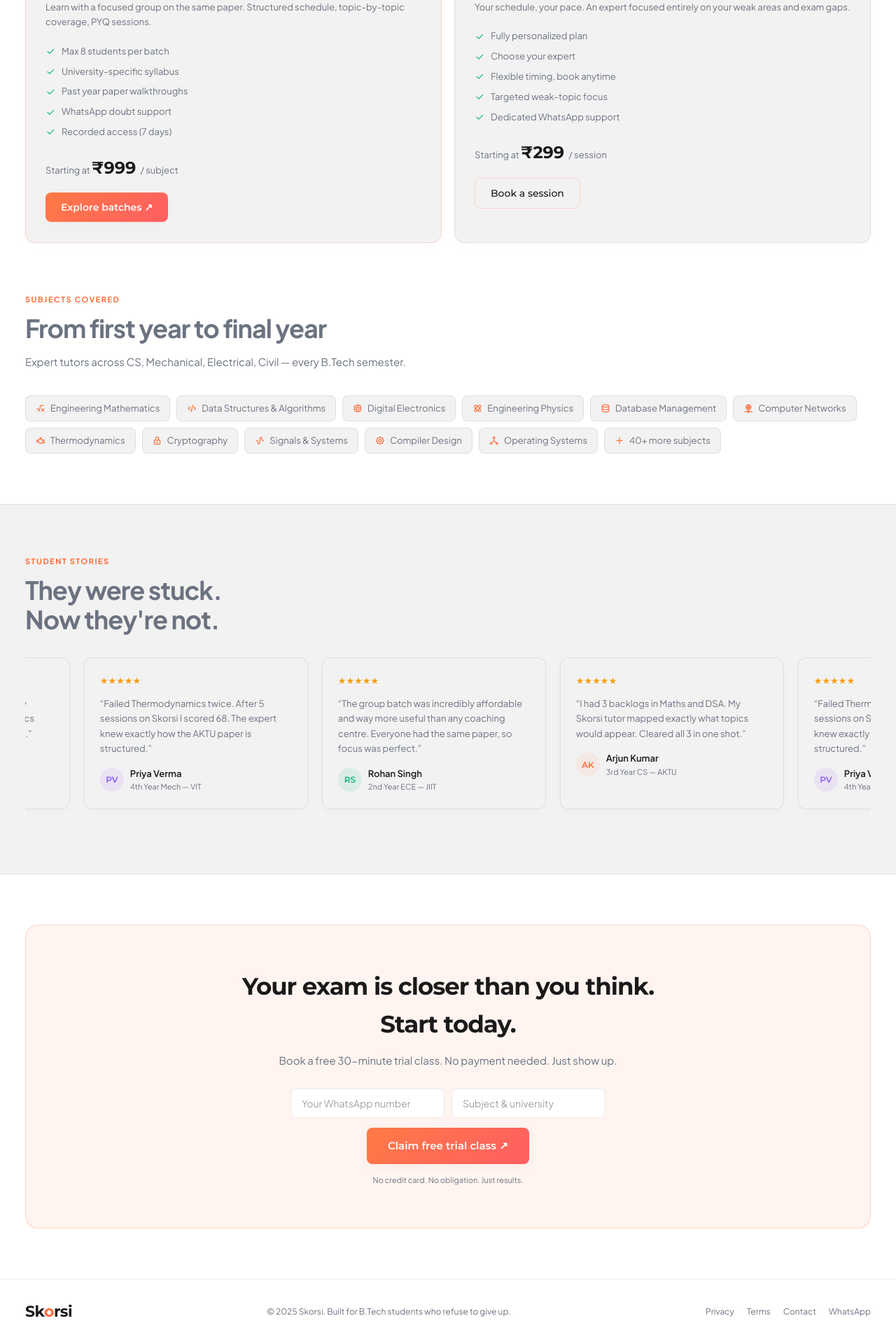
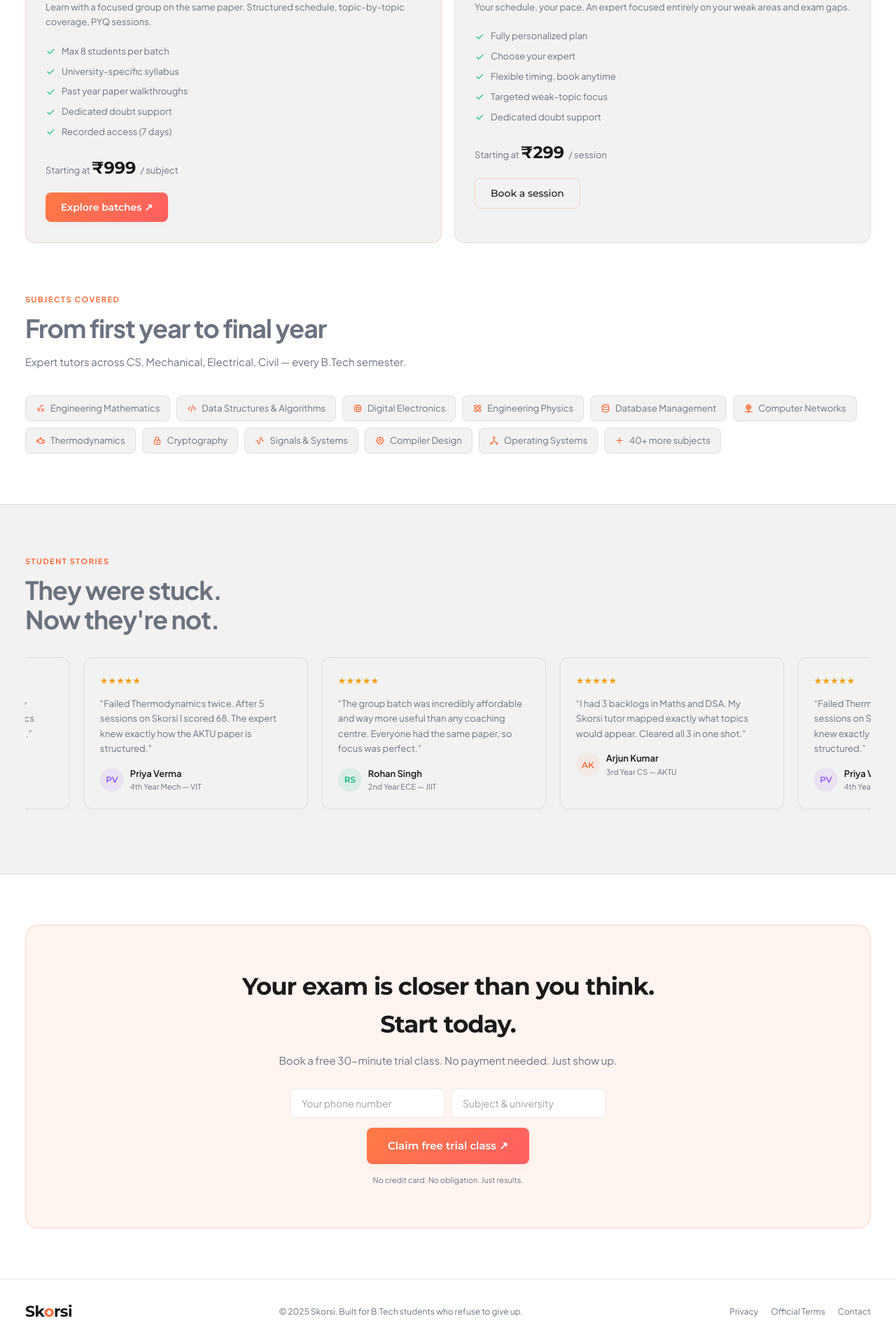
Before and after one commit to skorsilearning/SKORSI-WEBSITE, a React (Vite) app: page / in a window 1280 px wide. Shown: the part 2139-4059 px from the top of the page at 70% size. Built offline with nearby package versions, Linux system fonts and the light colour scheme.

Commit message:
Scrub all WhatsApp references, remove redirection on form submission, and update success header text

```diff
--- a/src/App.tsx
+++ b/src/App.tsx
@@ -67,33 +67,11 @@ function App() {
         body: JSON.stringify(payload)
       });
     } catch (error) {
-      // Log the error but do not block the WhatsApp redirect
       console.error('Error submitting lead to Sheets:', error);
     } finally {
       // Show confirmation screen
       setFormSubmitted(true);
     }
-
-    // Direct redirection to WhatsApp
-    const message = `Hello Skorsi! I would like to book a free trial class. My WhatsApp number is ${trimmedPhone} and my subject & university is ${trimmedSubject}.`;
-    const encodedText = encodeURIComponent(message);
-    const url = `https://wa.me/91XXXXXXXXXX?text=${encodedText}`;
-    window.open(url, '_blank');
-  };
-
-  const openWhatsAppDirect = (event?: React.SyntheticEvent) => {
-    if (event) event.preventDefault();
-
-    const trimmedPhone = phone.trim();
-    const trimmedSubject = subject.trim();
-
-    let message = "Hi Skorsi, I'd like to ask some questions about your classes.";
-    if (trimmedPhone || trimmedSubject) {
-      message += ` My details are: Phone: ${trimmedPhone || 'N/A'}, Subject/University: ${trimmedSubject || 'N/A'}`;
-    }
-    const encodedText = encodeURIComponent(message);
-    const url = `https://wa.me/91XXXXXXXXXX?text=${encodedText}`;
-    window.open(url, '_blank');
   };
 
   const testimonials: Testimonial[] = [
@@ -225,7 +203,7 @@ function App() {
               <li><i className="ti ti-check" aria-hidden="true"></i> Max 8 students per batch</li>
               <li><i className="ti ti-check" aria-hidden="true"></i> University-specific syllabus</li>
               <li><i className="ti ti-check" aria-hidden="true"></i> Past year paper walkthroughs</li>
-              <li><i className="ti ti-check" aria-hidden="true"></i> WhatsApp doubt support</li>
+              <li><i className="ti ti-check" aria-hidden="true"></i> Dedicated doubt support</li>
               <li><i className="ti ti-check" aria-hidden="true"></i> Recorded access (7 days)</li>
             </ul>
             <div className="price-line">Starting at <strong>₹999</strong> / subject</div>
@@ -240,7 +218,7 @@ function App() {
               <li><i className="ti ti-check" aria-hidden="true"></i> Choose your expert</li>
               <li><i className="ti ti-check" aria-hidden="true"></i> Flexible timing, book anytime</li>
               <li><i className="ti ti-check" aria-hidden="true"></i> Targeted weak-topic focus</li>
-              <li><i className="ti ti-check" aria-hidden="true"></i> Dedicated WhatsApp support</li>
+              <li><i className="ti ti-check" aria-hidden="true"></i> Dedicated doubt support</li>
             </ul>
             <div className="price-line">Starting at <strong>₹299</strong> / session</div>
             <div style={{ marginTop: '16px' }}><a className="btn-ghost animate-on-scroll" href="#contact-section">Book a session</a></div>
@@ -299,7 +277,7 @@ function App() {
             {formSubmitted ? (
               <div style={{ padding: '40px 20px', textAlign: 'center' }}>
                 <i className="ti ti-circle-check" style={{ fontSize: '48px', color: 'var(--ac)', marginBottom: '16px', display: 'inline-block' }}></i>
-                <h3 style={{ fontSize: '22px', fontWeight: 700, marginBottom: '8px', fontFamily: 'Montserrat', color: 'var(--text-main)' }}>Lead Registered Successfully!</h3>
+                <h3 style={{ fontSize: '22px', fontWeight: 700, marginBottom: '8px', fontFamily: 'Montserrat', color: 'var(--text-main)' }}>Registered Successfully!</h3>
                 <p style={{ fontSize: '15px', color: 'var(--text-muted)', maxWidth: '400px', margin: '0 auto 24px' }}>
                   Thank you, our team will reach out to you for the next process.
                 </p>
@@ -314,7 +292,7 @@ function App() {
                 <div className="form-row">
                   <input
                     type="text"
-                    placeholder="Your WhatsApp number"
+                    placeholder="Your phone number"
                     value={phone}
                     onChange={(e) => setPhone(e.target.value)}
                     required
@@ -342,9 +320,8 @@ function App() {
         <p>© 2025 Skorsi. Built for B.Tech students who refuse to give up.</p>
         <div className="footer-links">
           <a href="#">Privacy</a>
-          <a href="#">Terms</a>
+          <a href="#">Official Terms</a>
           <a href="#contact-section">Contact</a>
-          <a href="#" className="animate-on-scroll" onClick={openWhatsAppDirect}>WhatsApp</a>
         </div>
       </footer>
     </div>
```
